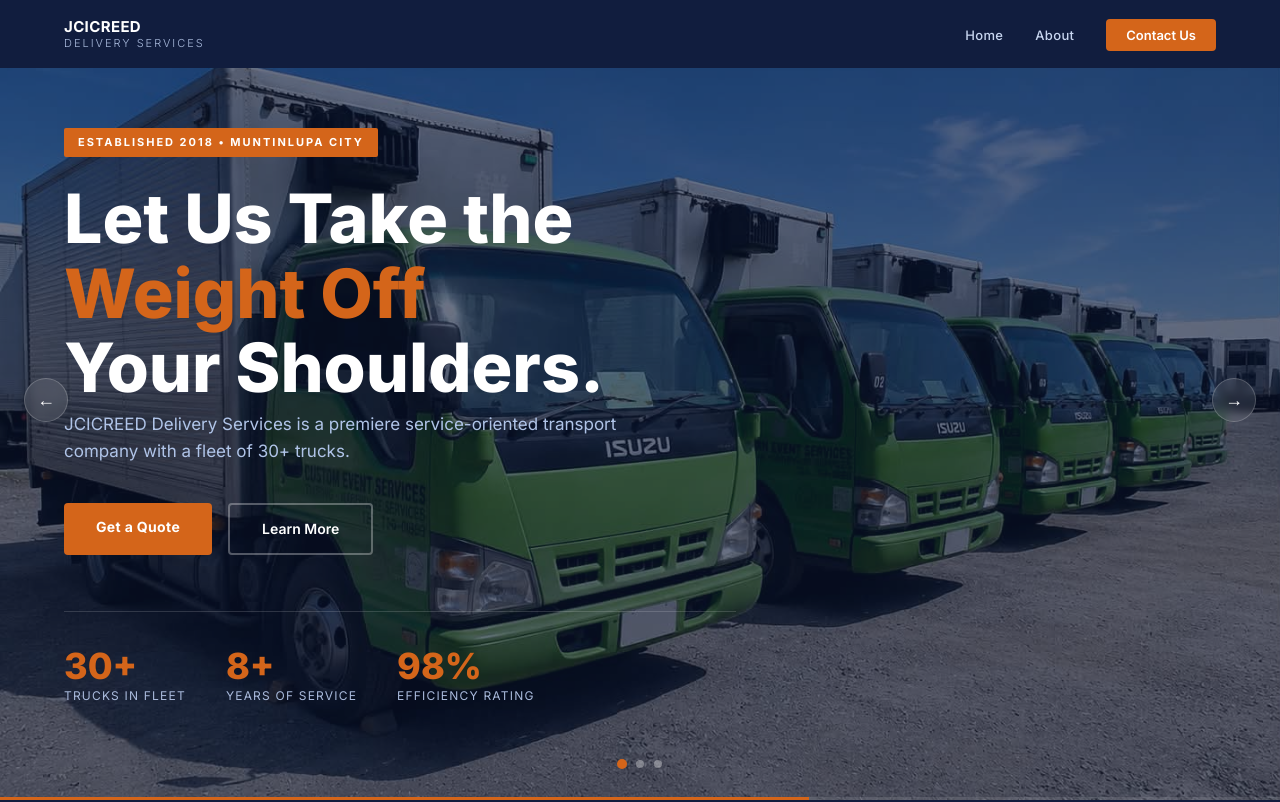
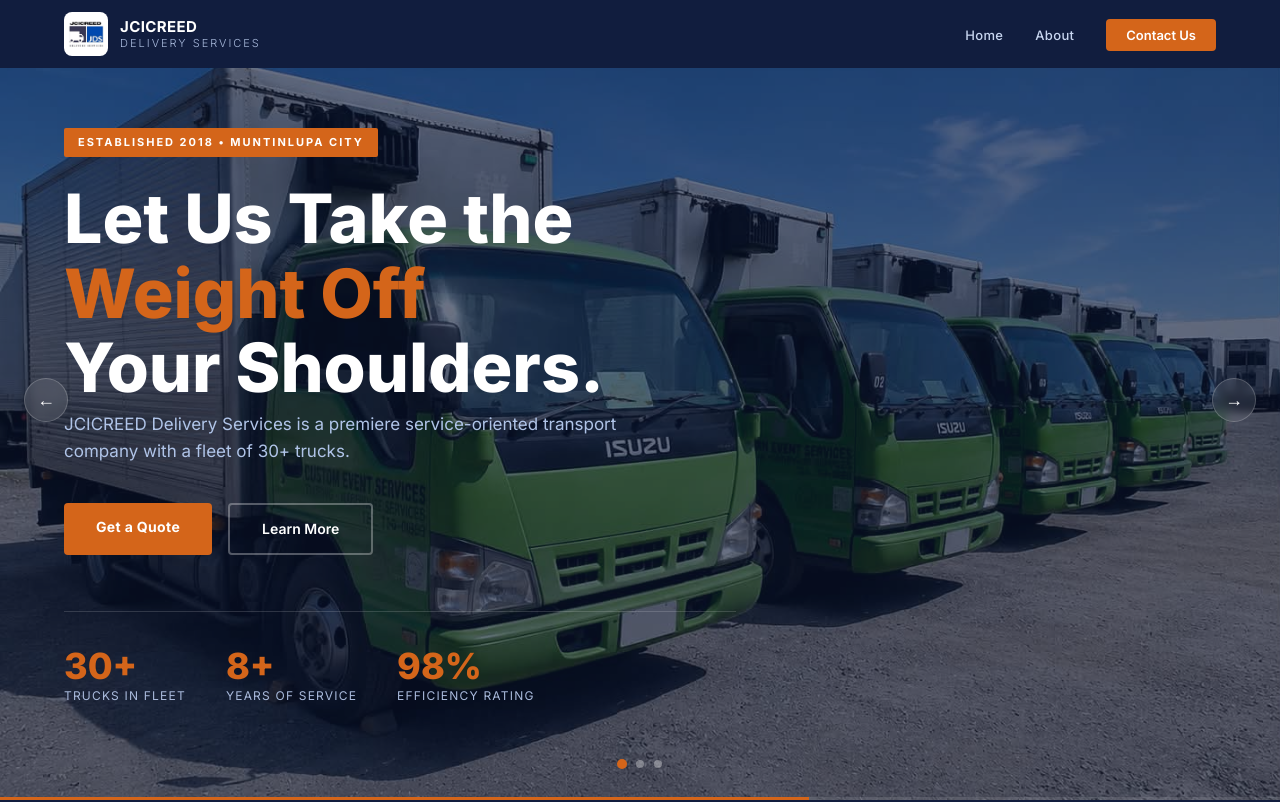
Before and after one commit to joedev11/jcicreed, a Next.js app: page / in a window 1280 px wide. Shown: the top 802 px of the page. Built offline with nearby package versions, Linux system fonts and the light colour scheme.

Commit message:
add company logos and favicon

```diff
--- a/src/app/layout.jsx
+++ b/src/app/layout.jsx
@@ -11,7 +11,7 @@
     title: "JCICREED Delivery Services",
     description:
       "Premiere service-oriented transport company with a fleet of 30+ trucks. Fast, efficient, and hassle-free delivery since 2018.",
-    images: [{ url: "/images/fleet-trucks.png" }],
+    images: [{ url: "/images/jds_logo.jpg" }],
   },
 };
 
--- a/src/components/Footer.jsx
+++ b/src/components/Footer.jsx
@@ -2,6 +2,9 @@
   return (
     <footer className="bg-navy-dark text-[#9ab0d4] px-[5%] py-10 flex justify-between items-center flex-wrap gap-4">
       <div className="flex items-center gap-3">
+        <div className="bg-white rounded-lg p-1.5 flex items-center justify-center">
+          <img src="/images/jds_logo.jpg" alt="JCICREED Delivery Services" className="h-10 w-auto" />
+        </div>
         <div className="text-white font-bold text-[13px]">
           JCICREED DELIVERY SERVICES
           <span className="block text-[10px] font-normal text-[#7a9ac0] tracking-[2px]">
--- a/src/components/Nav.jsx
+++ b/src/components/Nav.jsx
@@ -13,7 +13,10 @@
   return (
     <>
       <nav className="fixed top-0 left-0 right-0 z-50 bg-navy-dark flex items-center justify-between px-[5%] h-[68px]">
-        <a href="/" className="flex items-center gap-3.5 no-underline">
+        <a href="/" className="flex items-center gap-3 no-underline">
+          <div className="bg-white rounded-lg p-1 flex items-center justify-center">
+            <img src="/images/jds_logo.jpg" alt="JCICREED Delivery Services" className="h-9 w-auto" />
+          </div>
           <div className="text-white font-bold text-[15px] tracking-wide leading-tight">
             JCICREED
             <span className="block font-light text-[11px] tracking-[2px] text-[#aabbdd]">
```
Also changed, not shown: public/images/jds_logo.jpg (added), src/app/icon.png (added).
